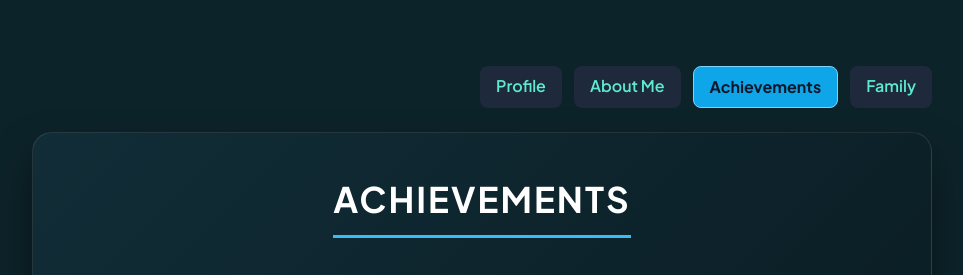
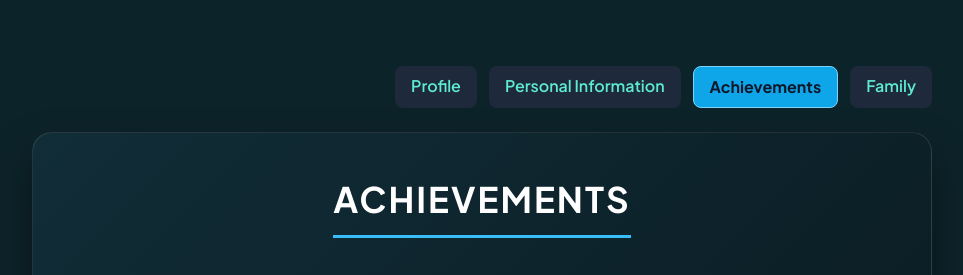
Before and after one commit to pinlacmarcial1-bot/marcialpinlac, a plain HTML site: page achievements.html in a window 1280 px wide. Shown: the top 275 px of the page, without its empty margins (158-1121 px from the left). Drawn offline with nearby package versions, Linux system fonts and the light colour scheme.

Commit message:
Update achievements.html

```diff
--- a/achievements.html
+++ b/achievements.html
@@ -146,7 +146,7 @@
             Profile
         </a>
         <a href="about.html" class="px-4 py-2 rounded-lg bg-slate-800 text-teal-300 hover:bg-teal-700 hover:text-white transition-all">
-            About Me
+            Personal Information
         </a>
         <a href="achievements.html" class="px-4 py-2 rounded-lg bg-sky-500 text-slate-900 border border-sky-300 font-bold">
             Achievements
```
